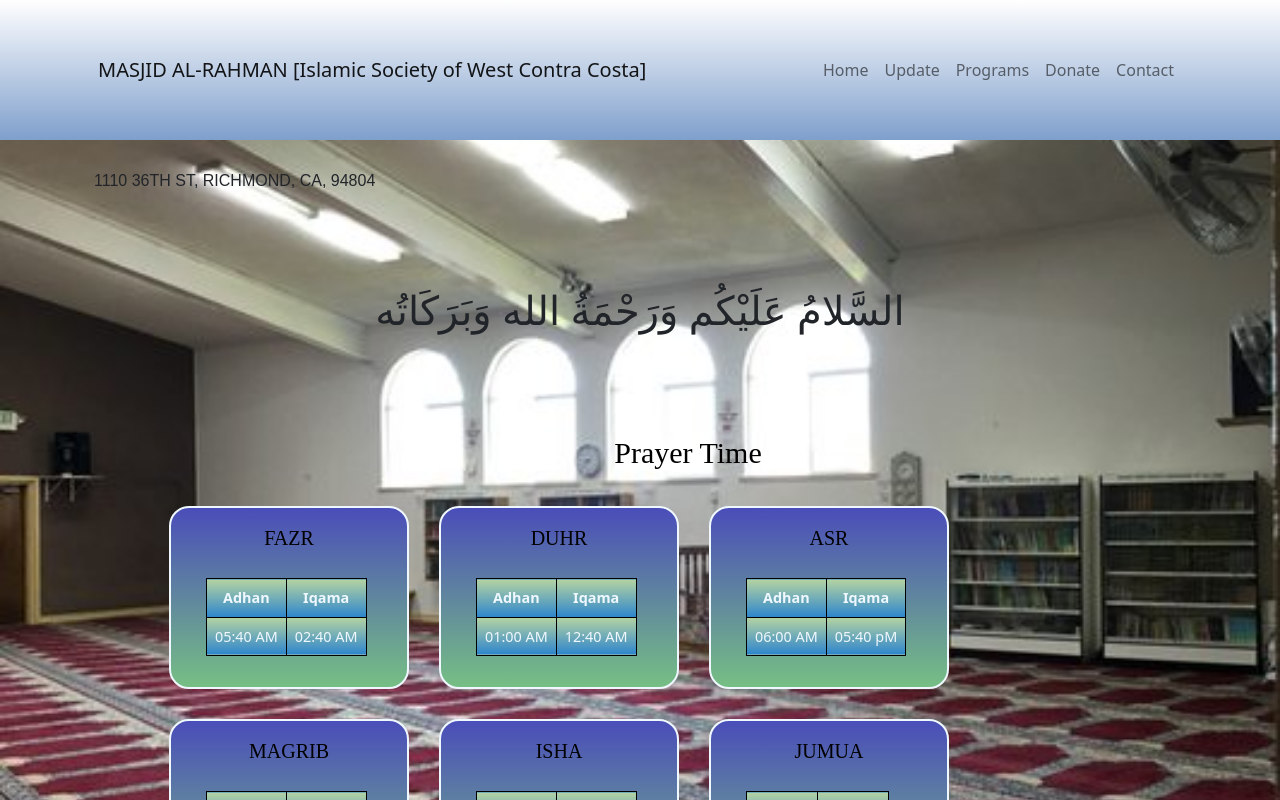
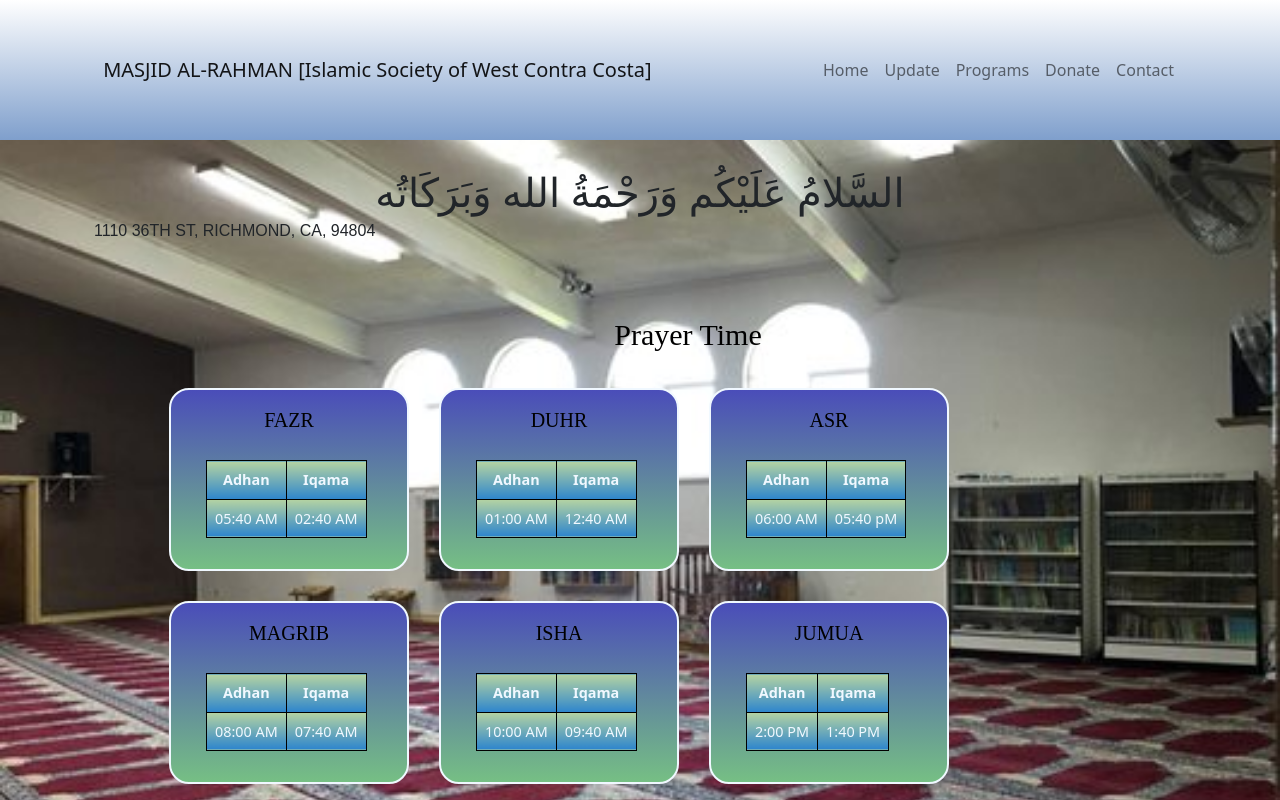
Before and after one commit to iswccc/masjidRahmanWebsite, an Angular app: page / in a window 1280 px wide. Shown: the top 800 px of the page. Built offline with nearby package versions, Linux system fonts and the light colour scheme.

Commit message:
bg image added

```diff
--- a/src/app/app.component.css
+++ b/src/app/app.component.css
@@ -1,6 +1,5 @@
 .body {
   background-image: url(../assets/masjid.jpeg);
-  background-repeat: no-repeat;
   background-size: cover;
   width: 100%;
   height: 100vh;
--- a/src/app/components/header/header.component.html
+++ b/src/app/components/header/header.component.html
@@ -1,5 +1,5 @@
 <nav class="navbar navbar-expand-md  navbar-light bg-light fixed-top mb-5 bar">
-     <a class="navbar-brand mx-auto ms-5" href="/">MASJID AL-RAHMAN [Islamic Society of West Contra Costa]</a>
+     <a class="navbar-brand mx-auto ms-5" href="/home"><img src="" alt=""> MASJID AL-RAHMAN [Islamic Society of West Contra Costa]</a>
      <button class="navbar-toggler" type="button" data-bs-toggle="collapse" data-bs-target="#navbarSupportedContent"
           aria-controls="navbarSupportedContent" aria-expanded="false" aria-label="Toggle navigation">
           <span class="navbar-toggler-icon"></span>
--- a/src/app/components/home/home.component.css
+++ b/src/app/components/home/home.component.css
@@ -1,8 +1,11 @@
 .address{
-     margin-top: 100px;
+     margin-top: 150px;
+     margin-right: 20px;
      font: small-caption;
      font-size:medium;
      text-shadow:30cap;
+     position: fixed;
+     max-width: 282px;
 }
 
 .center{
--- a/src/styles.css
+++ b/src/styles.css
@@ -6,9 +6,6 @@
 .white {
   color: aliceblue;
 }
-.body{
-  background-color: #dddddd;
-}
 .overlay {
   z-index: 9;
   margin: 30px;
```
